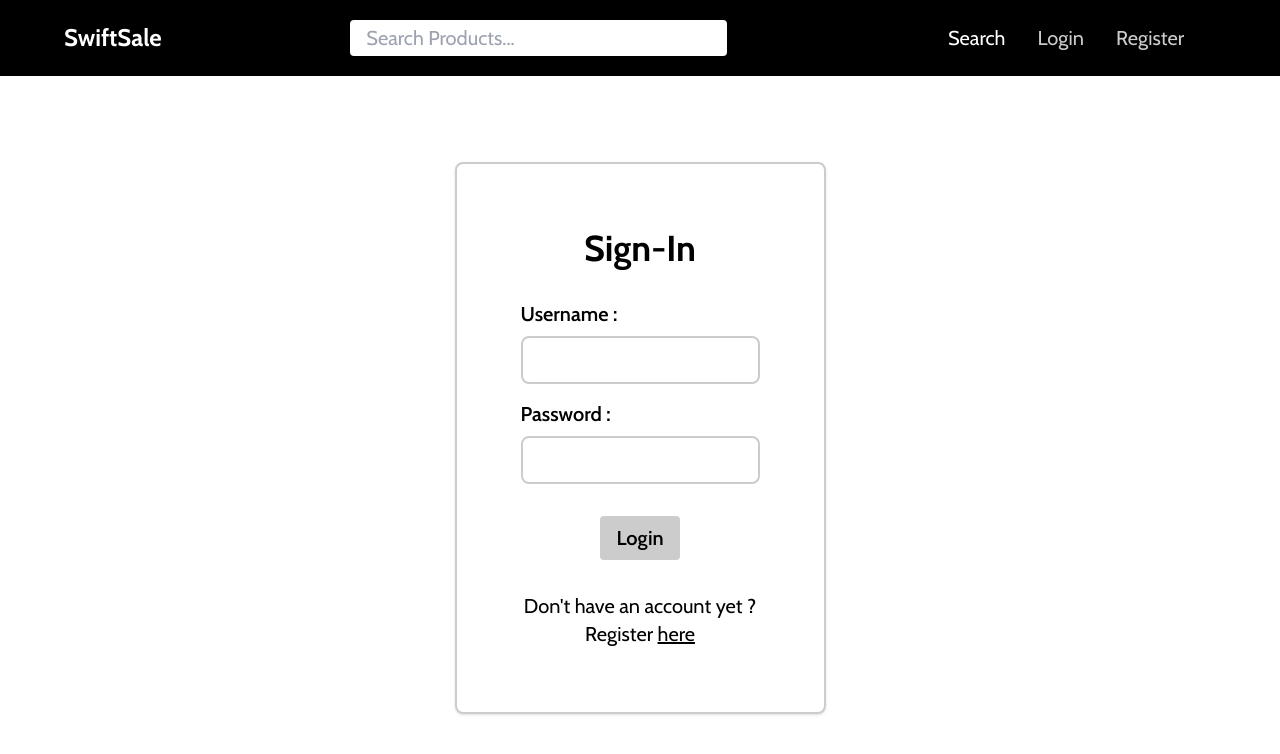
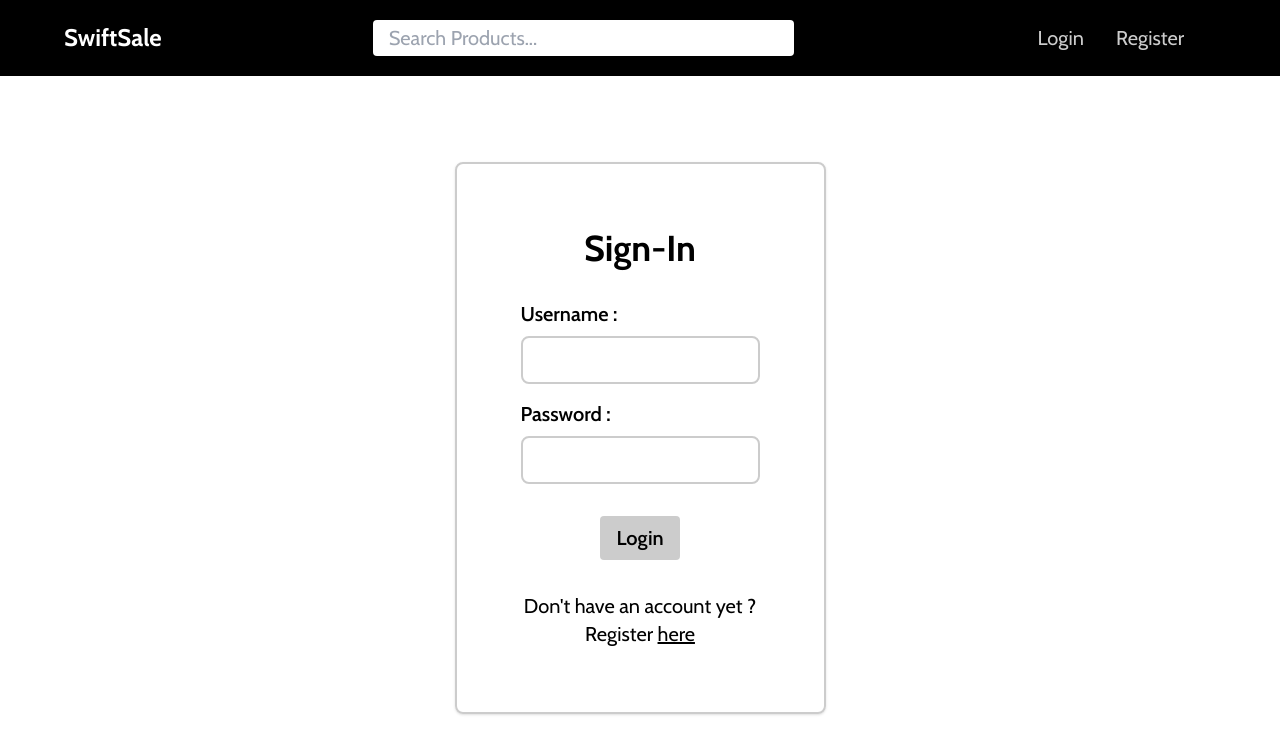
Before and after one commit to WawanC/swift-sale, a React (Vite) app in the folder client/: page /login in a window 1280 px wide. Shown: the top 754 px of the page. Built offline with nearby package versions, Linux system fonts and the light colour scheme; no server answers.

Commit message:
hide toggle search button when not mobile

```diff
--- a/client/src/components/layouts/NavBar.tsx
+++ b/client/src/components/layouts/NavBar.tsx
@@ -26,6 +26,12 @@ const NavBar = () => {
     () => setIsSideMenuOpen(false),
     [setIsSideMenuOpen],
   );
+
+  const openSearchBar = useCallback(() => {
+    if (!isMobile) return;
+    setIsSideMenuOpen(false);
+    setIsSearchMode(true);
+  }, [isMobile, setIsSideMenuOpen, setIsSearchMode]);
 
   useEffect(() => {
     if (!isMobile) setIsSearchMode(false);
@@ -87,12 +93,7 @@ const NavBar = () => {
         } bg-accent left-0 top-0 bottom-0 z-20
         fixed flex-col gap-8 w-[50%] px-8 py-32 h-screen`}
       >
-        <button
-          onClick={() => {
-            setIsSideMenuOpen(false);
-            setIsSearchMode(true);
-          }}
-        >
+        <button onClick={openSearchBar} className={"md:hidden"}>
           Search
         </button>
         {!getMe.data.userId ? (
```
